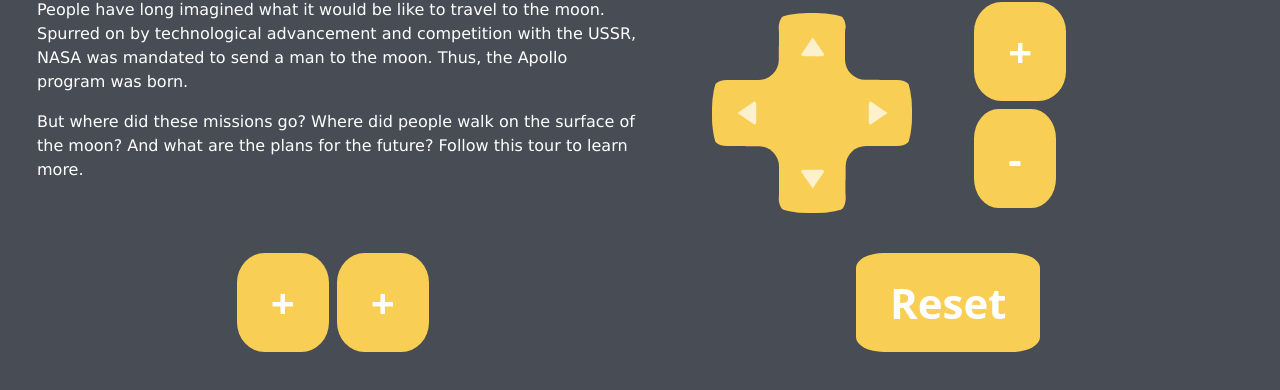
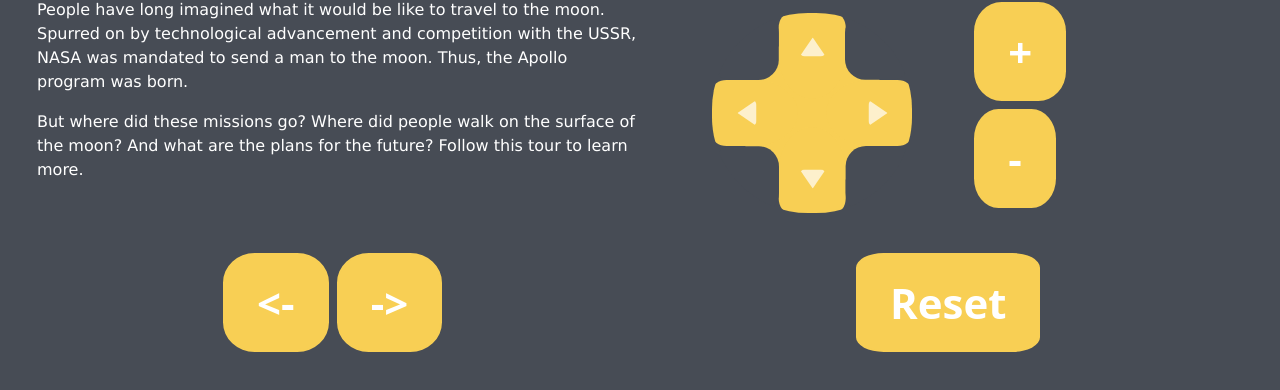
Before and after one commit to laurennc/Adler, a plain HTML site: page SVL/openspace-bootstrap-test.html in a window 1280 px wide. Shown: the part 130-520 px from the top of the page. Drawn offline with Linux system fonts and the light colour scheme; a script that the page names is missing.

Commit message:
Getting multi-action buttons working again
so I can add page 2 of the tour!

```diff
--- a/SVL/openspace-bootstrap-test.html
+++ b/SVL/openspace-bootstrap-test.html
@@ -115,8 +115,12 @@ Bootstrap is the most popular HTML, CSS, and JS framework for developing respons
 
 	<div class="row">
 		<div class="col-md-6" align="center">
-			<button class="button zoom-button" onclick="(async () => {openspace.navigation.addTruckMovement(0.0, 5.0)})(event)">+</button>
-			<button class="button zoom-button" onclick="(async () => {openspace.navigation.addTruckMovement(0.0, 5.0)})(event)">+</button>
+			<button class="button zoom-button" ><-</button>
+			<button class="button zoom-button" onclick="(async () => {
+				openspace.globebrowsing.flyToGeo('Moon', 0.67345, 23.47307, 100000)
+				window.location.href='page2.html'
+			})(event)">-></button>
+
 		</div>
 		<div class="col-md-6" align="center">
 			<div class="row">
```
